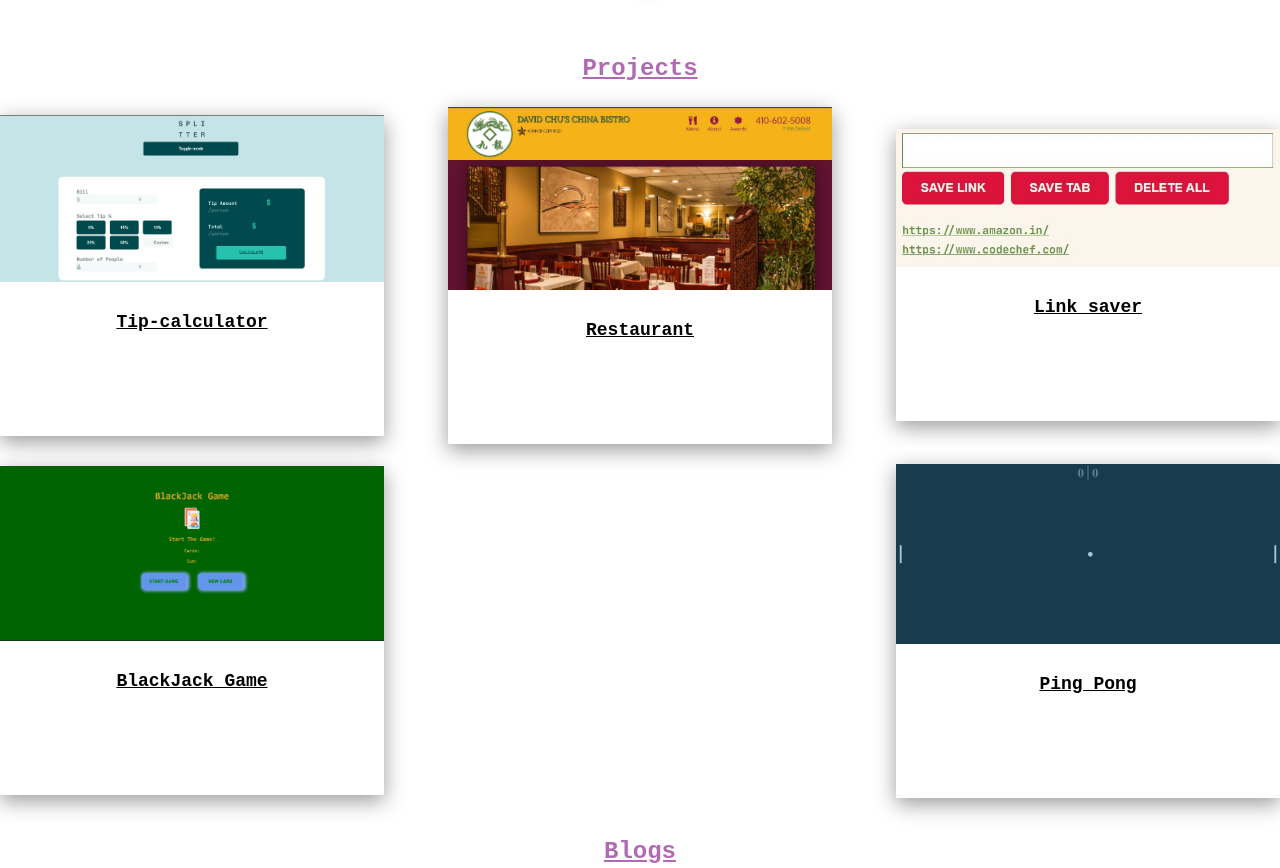
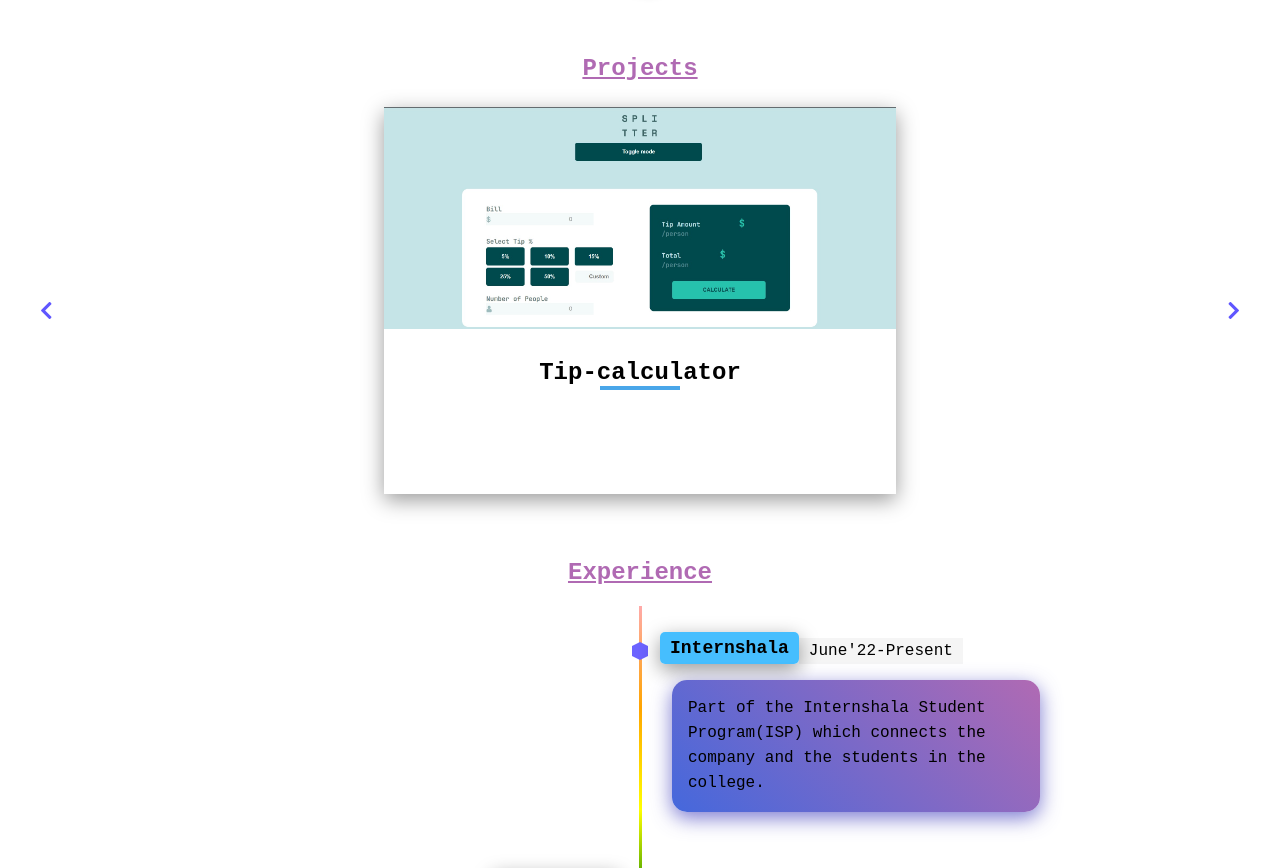
Before and after one commit to gana-18/my-protofilo, a plain HTML site: page index.html in a window 1280 px wide. Shown: the part 1644-2512 px from the top of the page. Drawn offline with Linux system fonts and the light colour scheme.

Commit message:
projects updated

```diff
--- a/index.html
+++ b/index.html
@@ -8,6 +8,10 @@
     <meta name="google-site-verification" content="0h6zbkQC3z0GcHByuV2ESdHVk1vH9aNQn-4Of0wBqTY" />
     <link rel="icon" href="./images/icons8-gadgets-32.png">
     <link rel="stylesheet" href="https://cdnjs.cloudflare.com/ajax/libs/font-awesome/4.7.0/css/font-awesome.min.css">
+    <link
+      rel="stylesheet"
+      href="https://cdnjs.cloudflare.com/ajax/libs/font-awesome/5.14.0/css/all.min.css"
+    />
     <link rel="stylesheet" href="styles/main.css">
     <link rel="stylesheet" href="styles/intro.css">
     <link rel="stylesheet" href="styles/typing.css">
@@ -111,6 +115,33 @@
             </div>
         </div>
         <p class="mys">Projects</p>
+        <div class="mywork">
+            <button onclick="prev()" class="prev-btn">
+                <i class="fas fa-chevron-left"></i>
+              </button>
+            <div class="card">
+                <img class="img2" src="./images/calc.jpg" alt="tip-calc">
+              <div class="ptext">
+                <h2 class="text-el">Tip-calculator</h2>
+                <div class="underline"></div>
+              </div>
+              <div class="links">
+                <div>
+                    <a class="codep" href="https://github.com/gana-18/tip-calculator" target="_blank"><button class="plink">View
+                            code</button></a>
+                </div>
+                <div>
+                    <a class="live" href="https://gana-18.github.io/tip-calculator/" target="_blank"><button class="plink">View
+                            page</button></a>
+                </div>
+            </div>
+            </div>
+                  <button onclick="next()" class="next-btn">
+                    <i class="fas fa-chevron-right"></i>
+                  </button>
+
+            </div>
+        <!--
         <div class="mywork" id="My-Work">
             <div class="card">
                 <img class="img2" src="./images/calc.jpg" alt="tip-calc">
@@ -199,7 +230,7 @@
                     </div>
                 </div>
             </div>
-        </div>
+        </div>-->
         <div class="exp" id="Experience">
             <p class="mys">Experience</p>
             <div data-aos="fade-up">
@@ -338,6 +369,7 @@
         </div>
     </div>
     <script src="index.js"></script>
+    <script src="projects.js"></script>
 </body>
 
 </html>
--- /dev/null
+++ b/projects.js
@@ -0,0 +1,75 @@
+const projects=[
+    {
+        id:1,
+        name:"Tip-calculator",
+        img:"./images/calc.jpg",
+        live:"https://gana-18.github.io/tip-calculator/",
+        code:"https://github.com/gana-18/tip-calculator",
+    },
+    {
+        id:2,
+        name:"Restaurant",
+        img:"./images/rest.jpg",
+        live:"https://gana-18.github.io/restaurant/",
+        code:"https://github.com/gana-18/restaurant",
+    },
+    {
+      id:3,
+        name:"Link saver",
+        img:"./images/chrome.jpg",
+        live:"https://github.com/gana-18/chrome-extension",
+        code:"https://github.com/gana-18/chrome-extension",
+    },
+    {
+      id:4,
+        name:"BlackJack Game",
+        img:"./images/Screenshot 2022-06-26 191314.jpg",
+        live:"https://gana-18.github.io/BlackJack-Game/",
+        code:"https://github.com/gana-18/BlackJack-Game",
+    },
+    {
+      id:5,
+        name:"Ping Pong",
+        img:"./images/Screenshot 2022-06-26 191602.jpg",
+        live:"https://gana-18.github.io/BlackJack-Game/",
+        code:"https://gana-18.github.io/BlackJack-Game/",
+    },
+    {
+      id:6,
+      name:"Blog",
+      img:"./images/Screenshot 2022-06-26 191503.jpg",
+      live:"https://gana-18.github.io/Best-Websites-To-Learn-Front-End/",
+      code:"https://github.com/gana-18/Best-Websites-To-Learn-Front-End",
+    },
+];
+const imgp=document.querySelector(".img2");
+const textEl=document.querySelector(".text-el");
+const codeEl=document.querySelector(".codep");
+const liveEl=document.querySelector(".live");
+let currentItem=0;
+window.addEventListener("DOMContentLoaded",function(){
+  const item=projects[currentItem]
+  imgp.src=item.img
+  textEl.textContent=item.name
+  codeEl.href=item.code
+  liveEl.href=item.live
+})
+function show(person){
+  const item=projects[person]
+  imgp.src=item.img
+  textEl.textContent=item.name
+  codeEl.href=item.code
+  liveEl.href=item.live
+}
+function prev(){
+  currentItem--;
+  if(currentItem<0)
+  currentItem=projects.length-1
+  show(currentItem)
+};
+function next(){
+  currentItem++;
+  if(currentItem>projects.length-1)
+  currentItem=0
+  show(currentItem)
+};
--- a/styles/main.css
+++ b/styles/main.css
@@ -146,7 +146,7 @@
       margin-top:25px;
 }
 .card{
-    width:30%;
+    width:40%;
     height:auto;
     box-shadow: 0px 6px 20px rgba(0,0,0,0.4);
     transition : 0.3s ease-in-out;
@@ -164,7 +164,7 @@
     margin: 15px auto 15px auto;
     padding:17px;
     width:100%;
-    border-radius: 35px;
+    border-radius: 10px;
     cursor: pointer;
     box-shadow: 0px 4px  20px rgba(69, 65, 190, 0.7);
     border: none;
@@ -173,6 +173,18 @@
     visibility : hidden;
   opacity : 0;
   background-color: white;
+}
+.fas{
+    margin:10px;
+    padding:20px;
+}
+.fas:hover{
+    background: rgba(164, 165, 236, 0.176);
+    border-radius: 5px;
+    box-shadow: 0 4px 30px rgba(0, 0, 0, 0.1);
+    backdrop-filter: blur(6px);
+    -webkit-backdrop-filter: blur(6px);
+    border: 1px solid rgba(220, 206, 206, 0.29);
 }
 .card:hover .plink{
     visibility : visible;
@@ -186,6 +198,27 @@
     display:flex;
     flex-direction: row;
     justify-content: space-around;
+}
+.underline {
+    height: 0.25rem;
+    width: 5rem;
+    background: hsl(205, 78%, 60%);
+    margin-left: auto;
+    margin-right: auto;
+  }
+  .prev-btn,
+.next-btn {
+  color: #5f56ff;
+  font-size: 1.25rem;
+  background: transparent;
+  border-color: transparent;
+  margin: 0 0.5rem;
+  transition: all 0.3s linear;
+  cursor: pointer;
+}
+.prev-btn:hover,
+.next-btn:hover {
+  color: hsl(205, 78%, 60%);
 }
 a{
     text-decoration: none;
```
